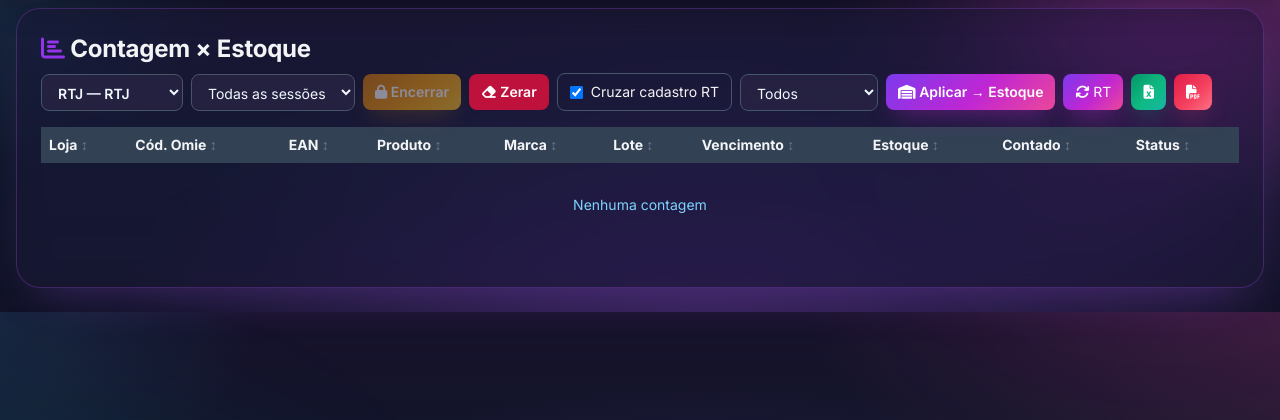
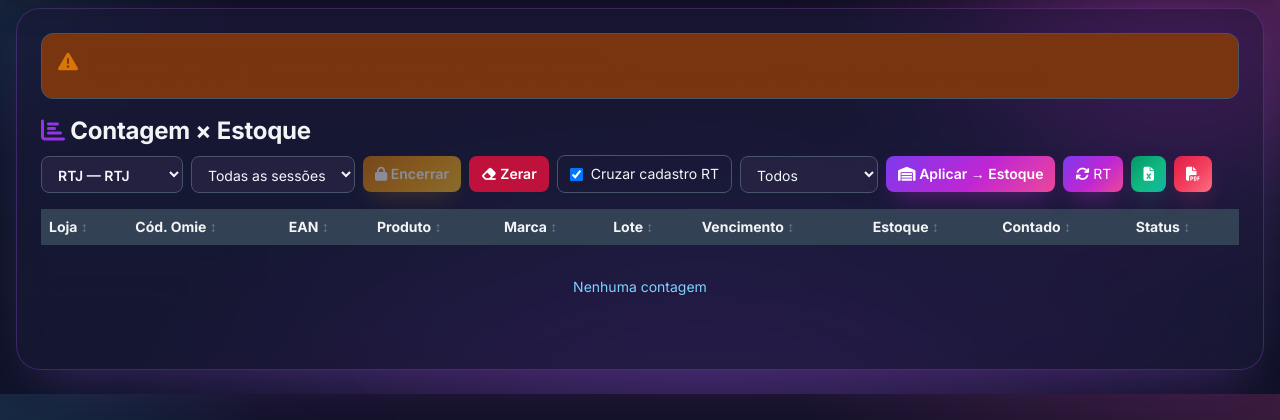
Before and after one commit to souzafabricio28-blip/inventario-qr, a Flask app: page /contagem in a window 1280 px wide. Shown: the part 56-476 px from the top of the page. Run offline with Flask 3, Linux system fonts and the light colour scheme; the visitor is signed in with stand-in values (Sample User, id 1); data that the repository does not hold is empty; some libraries are stand-ins or nearby versions.

Commit message:
contagem: aviso fixo na tela + modal de aplicar estoque com 'Zerar não contados' marcado por padrão (seguro para inventário geral)

```diff
--- a/templates/contagem.html
+++ b/templates/contagem.html
@@ -2,6 +2,13 @@
 {% block title %}Contagem - Inventário QR{% endblock %}
 {% block content %}
 <div class="bg-white rounded-xl shadow-md p-6">
+    <div id="aviso_geral_inventario" class="flex items-start gap-3 bg-amber-100 border border-amber-300 rounded-xl px-4 py-3 mb-4 text-sm text-amber-900">
+        <i class="fas fa-triangle-exclamation text-amber-600 text-xl mt-0.5"></i>
+        <div>
+            <b>Ao aplicar como estoque, o saldo da loja vira exatamente o que foi contado.</b><br>
+            Para <b>inventário GERAL</b> (físico completo), deixe marcado <b>"Zerar os não contados"</b> — os produtos que NÃO foram bipados ficam com estoque <b>0</b>.
+        </div>
+    </div>
     <div class="flex flex-wrap justify-between items-center mb-4 gap-2">
         <h2 class="text-2xl font-bold"><i class="fas fa-chart-bar text-purple-600"></i> Contagem × Estoque</h2>
         <div class="flex flex-wrap items-center gap-2">
@@ -66,6 +73,42 @@
         </table>
     </div>
     <div id="resumo_contagem" class="mt-4 text-sm text-gray-600"></div>
+</div>
+
+<!-- Modal: aplicar contagem como estoque -->
+<div id="modal_aplicar" class="hidden fixed inset-0 bg-black/60 flex items-center justify-center z-50">
+    <div class="bg-white rounded-2xl p-6 w-full max-w-md mx-4 shadow-2xl">
+        <div class="text-right">
+            <button onclick="fecharAplicar()" class="text-gray-400 hover:text-gray-600 text-xl leading-none"><i class="fas fa-times"></i></button>
+        </div>
+        <div class="flex items-center gap-2 mb-3">
+            <i class="fas fa-triangle-exclamation text-amber-500 text-2xl"></i>
+            <h3 class="text-lg font-bold">Aplicar como ESTOQUE da loja</h3>
+        </div>
+        <p class="text-sm text-gray-600 mb-3">
+            Sessão: <b id="ap_sessao"></b> · Loja: <b id="ap_loja"></b>
+        </p>
+        <ul class="text-sm text-gray-600 space-y-1 mb-4 list-disc pl-5">
+            <li>Produtos contados → quantidade vira o <b>estoque oficial</b> da loja</li>
+            <li>Entradas (NF-e) depois: <b>SOMAM</b> nesse estoque</li>
+            <li>Saídas: <b>DIMINUEM</b> o estoque da loja</li>
+        </ul>
+        <div class="bg-amber-50 border border-amber-300 rounded-xl p-3 text-sm mb-4">
+            <i class="fas fa-exclamation-circle text-amber-600"></i> <b>Aviso:</b> produtos desta loja que
+            <b>NÃO</b> foram contados nesta sessão ficarão com estoque <b>ZERO</b> se você marcar a opção abaixo.
+        </div>
+        <label class="flex items-start gap-2 text-sm mb-5 cursor-pointer">
+            <input type="checkbox" id="chk_zerar_nao_contados" checked class="mt-0.5">
+            <span><b>Zerar os não contados</b> — para inventário GERAL (físico completo).<br>
+            <span class="text-gray-500">Desmarque apenas para contagem parcial (mantém estoque antigo dos não bipados).</span></span>
+        </label>
+        <div class="flex gap-2">
+            <button onclick="confirmarAplicarEstoque()" class="flex-1 bg-blue-600 text-white py-2.5 rounded-xl font-bold hover:bg-blue-700">
+                <i class="fas fa-warehouse"></i> Aplicar → Estoque
+            </button>
+            <button onclick="fecharAplicar()" class="px-4 bg-gray-200 text-gray-700 py-2.5 rounded-xl hover:bg-gray-300">Cancelar</button>
+        </div>
+    </div>
 </div>
 {% endblock %}
 {% block scripts %}
@@ -315,25 +358,28 @@
         }
     }
 
-    async function aplicarComoEstoque() {
+    function aplicarComoEstoque() {
         const sessao = document.getElementById('select_sessao').value;
         if (!sessao) {
             alert('Selecione uma sessão de inventário antes de aplicar.');
             return;
         }
         const loja = lojaSelecionada();
-        const nomeLoja = loja || 'da sessão';
-        if (!confirm(
-            'Aplicar a contagem da sessão "' + sessao + '" como ESTOQUE DA LOJA ' + (loja || 'da sessão') + '?\n\n' +
-            '• Produtos contados: quantidade vira o estoque oficial da loja\n' +
-            '• Entradas (NF-e) depois: SOMAM nesse estoque\n' +
-            '• Saídas: DIMINUEM o estoque da loja'
-        )) return;
+        document.getElementById('ap_sessao').textContent = sessao;
+        document.getElementById('ap_loja').textContent = loja ? loja : 'da sessão';
+        document.getElementById('chk_zerar_nao_contados').checked = true;
+        document.getElementById('modal_aplicar').classList.remove('hidden');
+    }
 
-        const zerarNao = confirm(
-            'Zerar estoque dos produtos NÃO contados nesta sessão?\n\n' +
-            'OK = sim, zerar não bipados\nCancelar = manter estoque antigo deles'
-        );
+    function fecharAplicar() {
+        document.getElementById('modal_aplicar').classList.add('hidden');
+    }
+
+    async function confirmarAplicarEstoque() {
+        const sessao = document.getElementById('select_sessao').value;
+        const loja = lojaSelecionada();
+        const zerarNao = document.getElementById('chk_zerar_nao_contados').checked;
+        fecharAplicar();
         try {
             const r = await fetch('/api/contagem/aplicar-estoque', {
                 method: 'POST',
```
